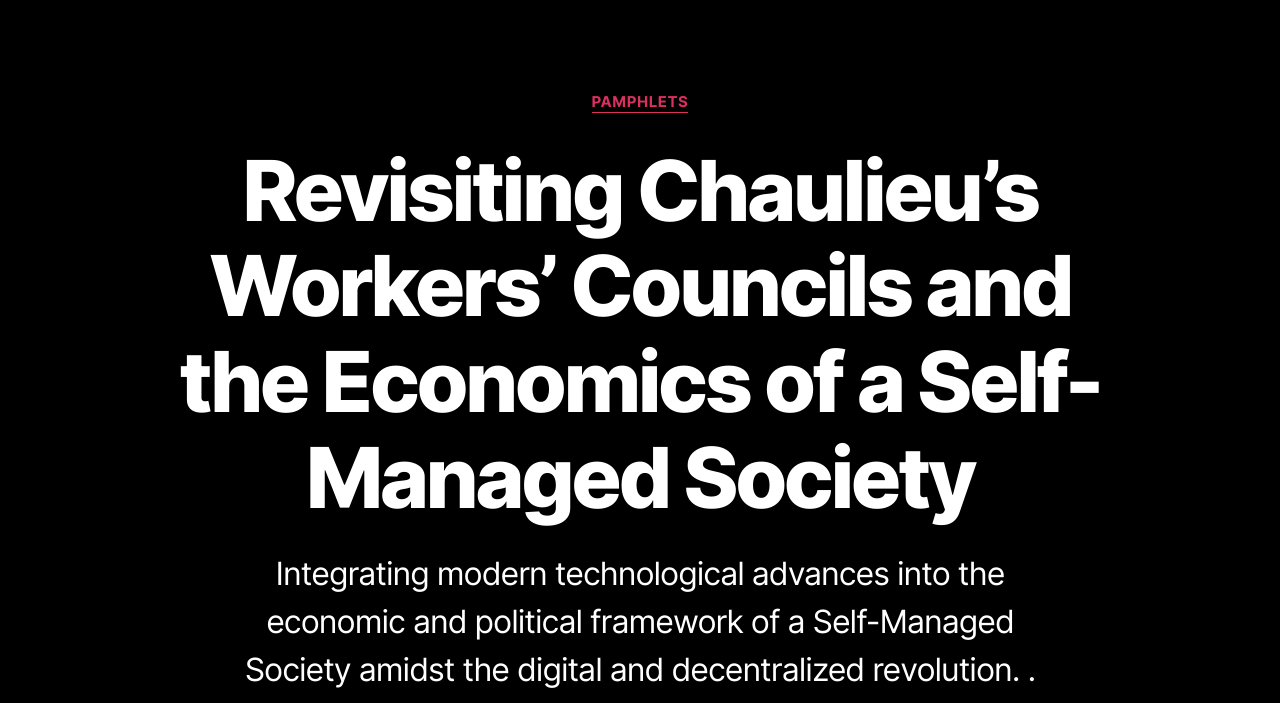
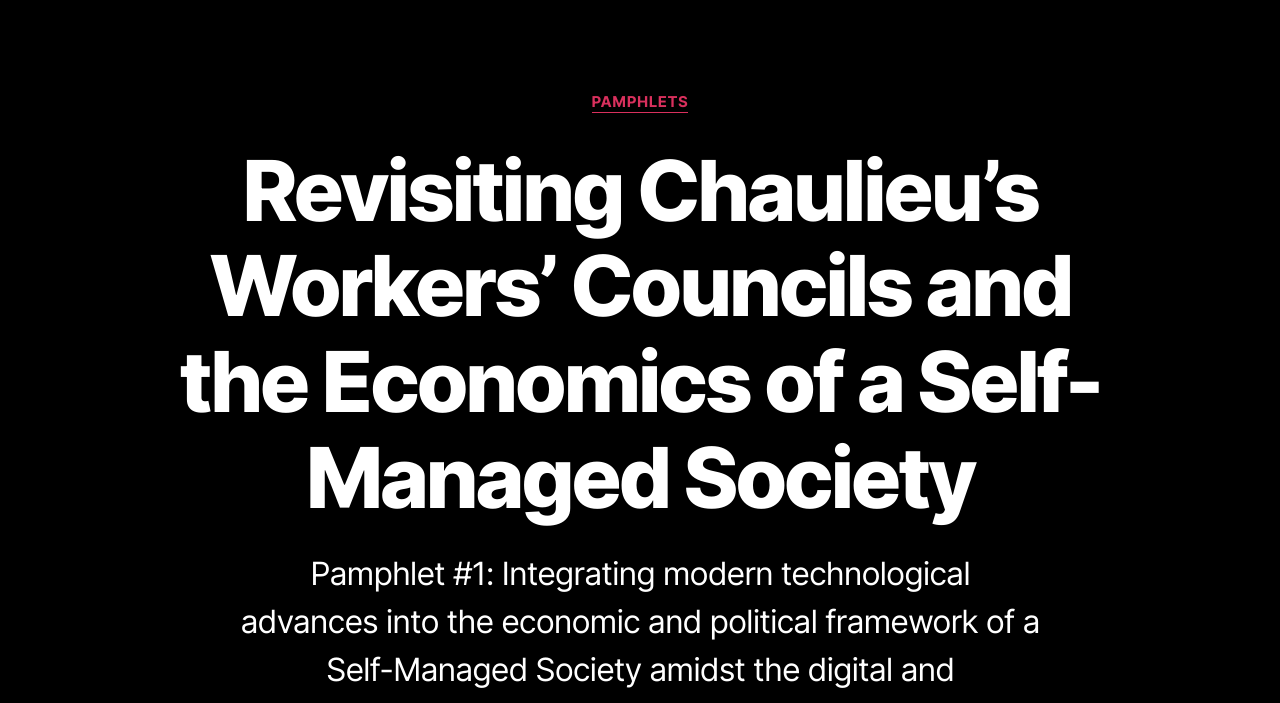
Before and after one commit to titancassini/static_aorb, a plain HTML site: page index.php/category/pamphlets/2023/12/28/revisiting-self-managed-society/index.html in a window 1280 px wide. Shown: the part 87-790 px from the top of the page. Drawn offline with nearby package versions, Linux system fonts and the light colour scheme; files that its build step writes are made by us from their sources.

Commit message:
Update index.html

```diff
--- a/index.php/category/pamphlets/2023/12/28/revisiting-self-managed-society/index.html
+++ b/index.php/category/pamphlets/2023/12/28/revisiting-self-managed-society/index.html
@@ -453,13 +453,7 @@ a2a_config.icon_color="#000000";
 
 			<h1 class="entry-title">Revisiting Chaulieu’s Workers’ Councils and the Economics of a Self-Managed Society</h1>
 			<div class="intro-text section-inner max-percentage small">
-				<p>Integrating modern technological advances into the economic and political framework of a Self-Managed Society amidst the digital and decentralized revolution.
-
-
-
-
-
-					.</p>
+				<p>Pamphlet #1: Integrating modern technological advances into the economic and political framework of a Self-Managed Society amidst the digital and decentralized revolution.</p>
 			</div>
 
 
```
